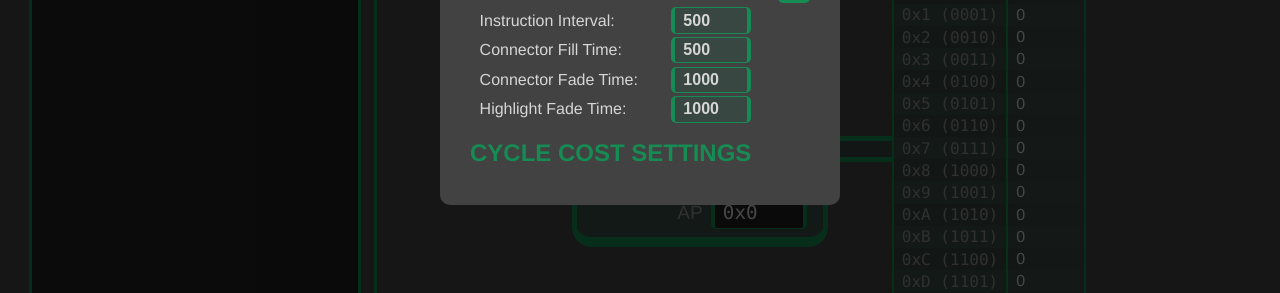
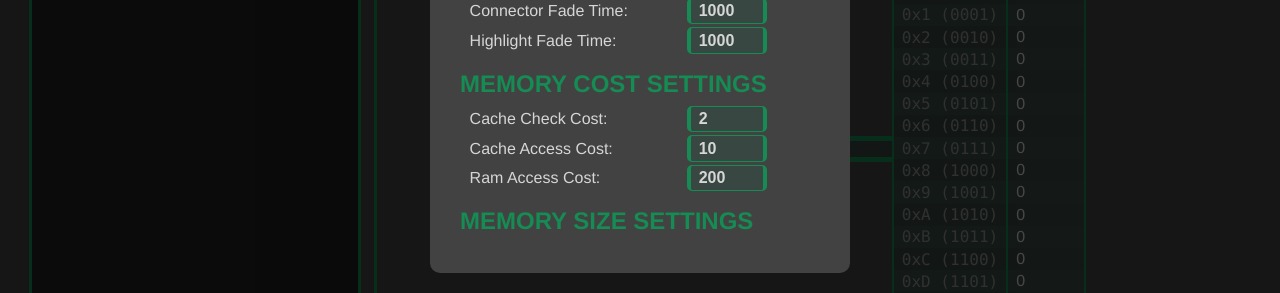
Before and after one commit to mrazekv-students/bp22_cpu_perina, a Vue app: page / in a window 1280 px wide. Both pictures are taken after a click on the button 1256 px from the left and 36 px from the top of the page. Shown: the part 327-620 px from the top of the page. Built offline with nearby package versions, Linux system fonts and the light colour scheme.

Commit message:
Add memory cost settings

```diff
--- a/src/components/TheProcessor.vue
+++ b/src/components/TheProcessor.vue
@@ -207,7 +207,6 @@ export default {
             this.currentState = state;
         },
         Initialize() {
-            console.log(this.instructionWaitTime);
             this.instructionPointer = 0;
             this.accumulator = { value: 0 };
             this.addressPointer = { value: 0 };
--- a/src/components/TheSettings.vue
+++ b/src/components/TheSettings.vue
@@ -16,7 +16,14 @@
                             <number-input :label="'Highlight Fade Time:'" v-model.number="this.highlightFadeTime.value"/>
                         </div>
                         <div class="settings-section">
-                            <h2>Cycle Cost Settings</h2>
+                            <h2>Memory Cost Settings</h2>
+                            <number-input :label="'Cache Check Cost:'" v-model.number="this.cycleCosts.cacheCheck"/>
+                            <number-input :label="'Cache Access Cost:'" v-model.number="this.cycleCosts.cacheAccess"/>
+                            <number-input :label="'Ram Access Cost:'" v-model.number="this.cycleCosts.ramAccess"/>
+                        </div>
+                        <div class="settings-section">
+                            <h2>Memory Size Settings</h2>
+
                         </div>
                     </div>
                     <icon-button :displayIcon="'fa-solid fa-xmark'" :function="CloseSetting" class="close-button"/>
@@ -63,7 +70,7 @@ export default {
     align-items: center;
 }
 .settings-container {
-    width: 400px;
+    width: 420px;
     padding: 30px;
     border-radius: 10px;
     background-color: var(--backgroundColor);
```
